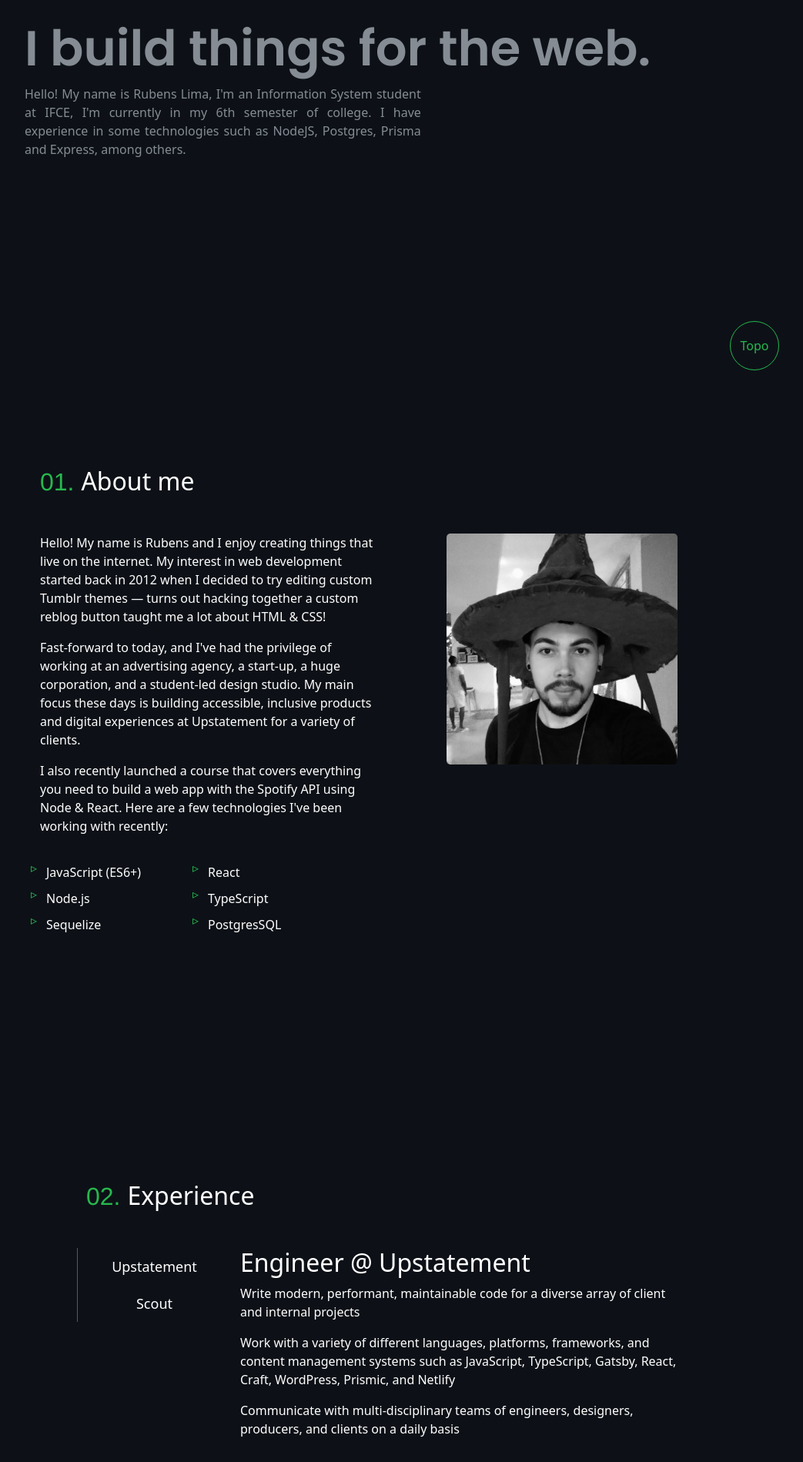
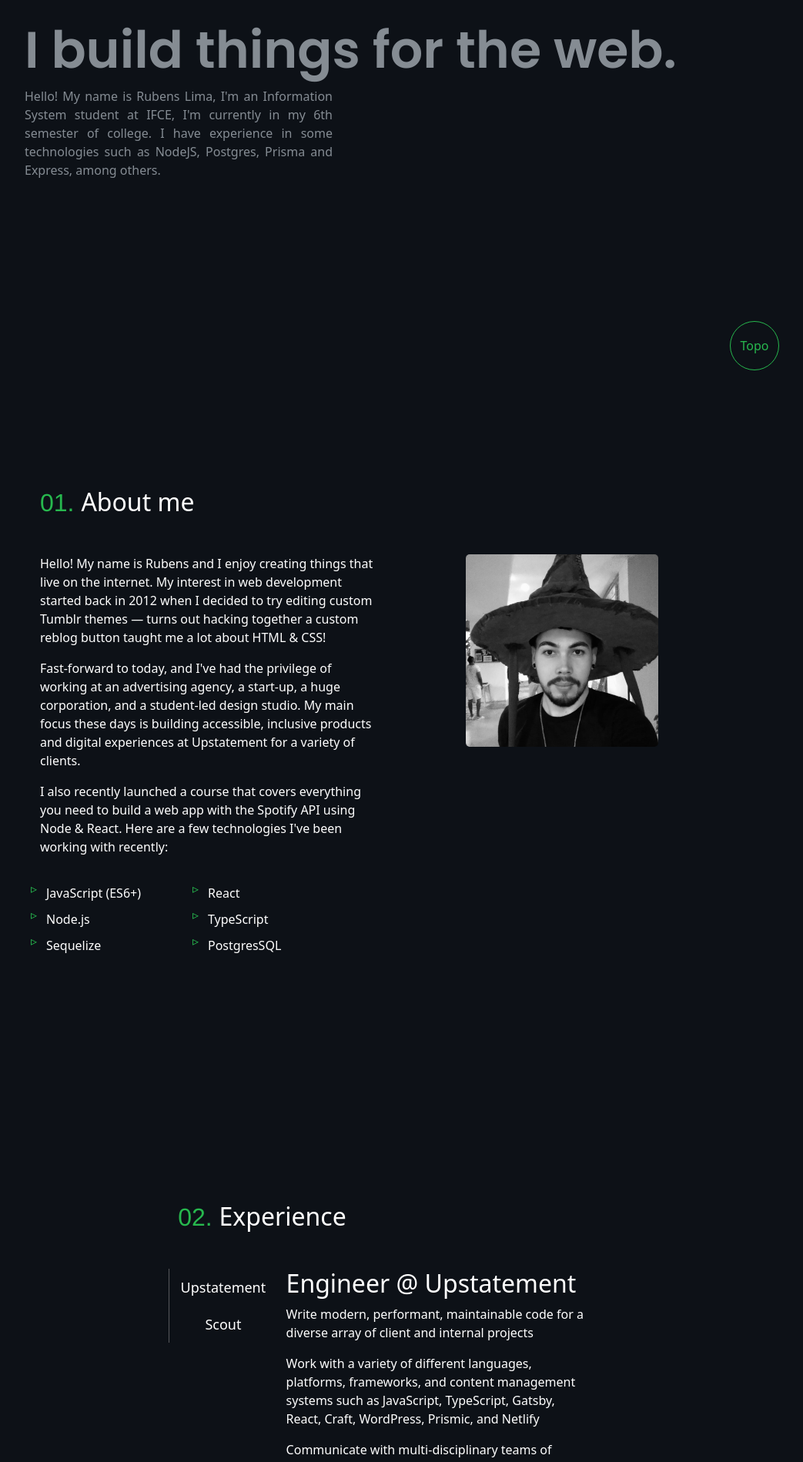
Before and after one commit to RubensLFerreira/portfolio, a React (Vite) app: page / in a window 1280 px wide. Shown: the part 279-2178 px from the top of the page at 77% size, without its empty margins (140-1183 px from the left). Built offline with nearby package versions, Linux system fonts and the light colour scheme.

Commit message:
Fixing bug and adding PDF functionality

```diff
--- a/src/components/Navbar/index.jsx
+++ b/src/components/Navbar/index.jsx
@@ -1,13 +1,26 @@
 import { Link } from 'react-scroll';
+
+import pdf from '../../../public/files/cv-rubens.pdf';
 
 import './navbar.css';
 
 const Navbar = () => {
+  function openPDF() {
+    window.open(`${pdf}`, '_blank');
+  }
+
   return (
     <>
       <nav className="navbar navbar-expand-lg background" data-bs-theme="dark">
         <div className="container-fluid">
-          <Link to="home" spy={true} smooth={true} offset={50} duration={500} className="navbar-brand">
+          <Link
+            to="home"
+            spy={true}
+            smooth={true}
+            offset={50}
+            duration={500}
+            className="navbar-brand"
+          >
             <h1>
               <span className="first-name">R</span>
               <span className="second-name">L</span>
@@ -30,27 +43,55 @@ const Navbar = () => {
           >
             <ul className="navbar-nav">
               <li className="nav-item">
-                <Link to="about" spy={true} smooth={true} offset={-40} duration={500} className="nav-link">
+                <Link
+                  to="about"
+                  spy={true}
+                  smooth={true}
+                  offset={-40}
+                  duration={500}
+                  className="nav-link"
+                >
                   <span>01.</span> About
                 </Link>
               </li>
               <li className="nav-item">
-                <Link to="experience" className="nav-link">
+                <Link
+                  to="experience"
+                  spy={true}
+                  smooth={true}
+                  offset={-40}
+                  duration={500}
+                  className="nav-link"
+                >
                   <span>02.</span> Experience
                 </Link>
               </li>
               <li className="nav-item">
-                <Link to="work" className="nav-link">
+                <Link
+                  to="work"
+                  spy={true}
+                  smooth={true}
+                  offset={-40}
+                  duration={500}
+                  className="nav-link"
+                >
                   <span>03.</span> Work
                 </Link>
               </li>
               <li className="nav-item">
-                <Link to="/contact" className="nav-link">
+                <Link
+                  to="contact"
+                  spy={true}
+                  smooth={true}
+                  offset={-40}
+                  duration={500}
+                  className="nav-link"
+                >
                   <span>04.</span> Contact
                 </Link>
               </li>
               <li className="nav-item">
-                <button type="button" className="btn">
+                <button onClick={openPDF} type="button" className="btn">
                   Resumo
                 </button>
               </li>
--- a/src/pages/About/about.css
+++ b/src/pages/About/about.css
@@ -31,13 +31,14 @@
 }
 
 .text-perfil {
-  max-width: 60%;
+  width: 60%;
   display: inline-block;
+  position: relative;
 }
 
 .image-perfil img {
-  max-width: 300px;
-  max-height: 300px;
+  max-width: 250px;
+  max-height: 250px;
   border-radius: 5px;
   flex: 1 0 0%;
   margin: auto auto;
@@ -48,8 +49,8 @@
 }
 
 .image-perfil:hover img {
-  max-width: 300px;
-  max-height: 300px;
+  max-width: 250px;
+  max-height: 250px;
   border-radius: 5px;
   flex: 1 0 0%;
   margin: auto auto;
--- a/src/pages/Experience/Experience.css
+++ b/src/pages/Experience/Experience.css
@@ -2,12 +2,14 @@
 @import url('https://fonts.googleapis.com/css2?family=Arimo:wght@400;600&display=swap');
 
 .section-work {
-  width: 50rem;
+  max-width: 100%;
+  width: 60%;
   margin: 25rem auto 10rem auto;
 }
 
 .left {
   padding: 0;
+  display: inline-block;
 }
 
 .btn-flex {
--- a/src/pages/Home/home.css
+++ b/src/pages/Home/home.css
@@ -16,17 +16,18 @@
 
 .info h1 {
   font-family: 'Poppins', sans-serif;
-  font-size: 5rem;
+  font-size: 60pt;
 }
 
 .info h2 {
   font-family: 'Poppins', sans-serif;
   color: rgba(173, 181, 189, 0.75);
-  font-size: 4rem;
+  font-size: 50pt;
 }
 
 .description {
   color: rgba(173, 181, 189, 0.75);
   text-align: justify;
-  max-width: 55%;
+  max-width: 100%;
+  width: 25rem;
 }
```
Also changed, not shown: 1 other file (tests, documents, lock files or other folders).
